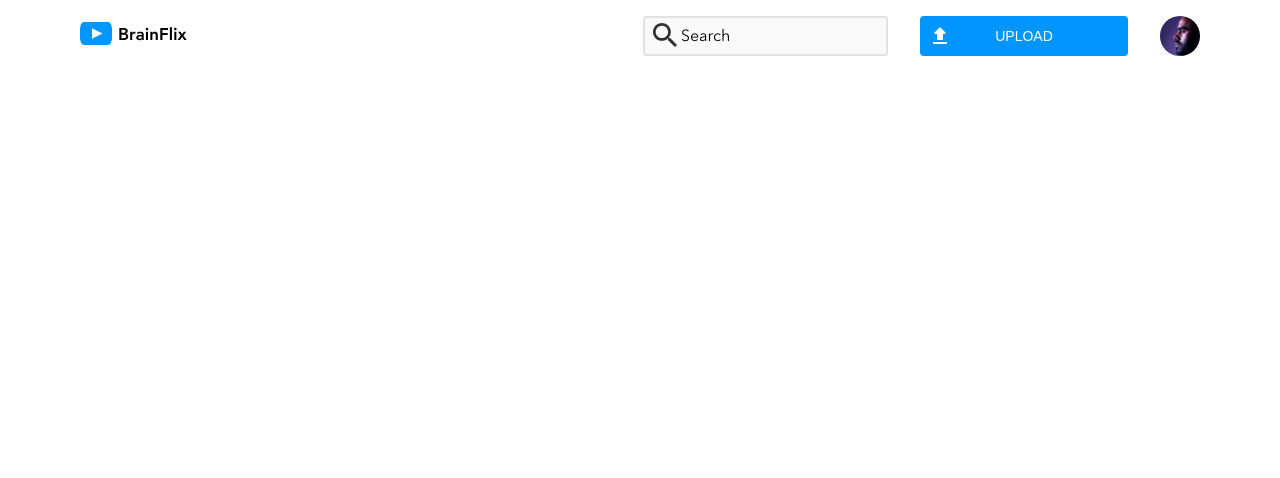
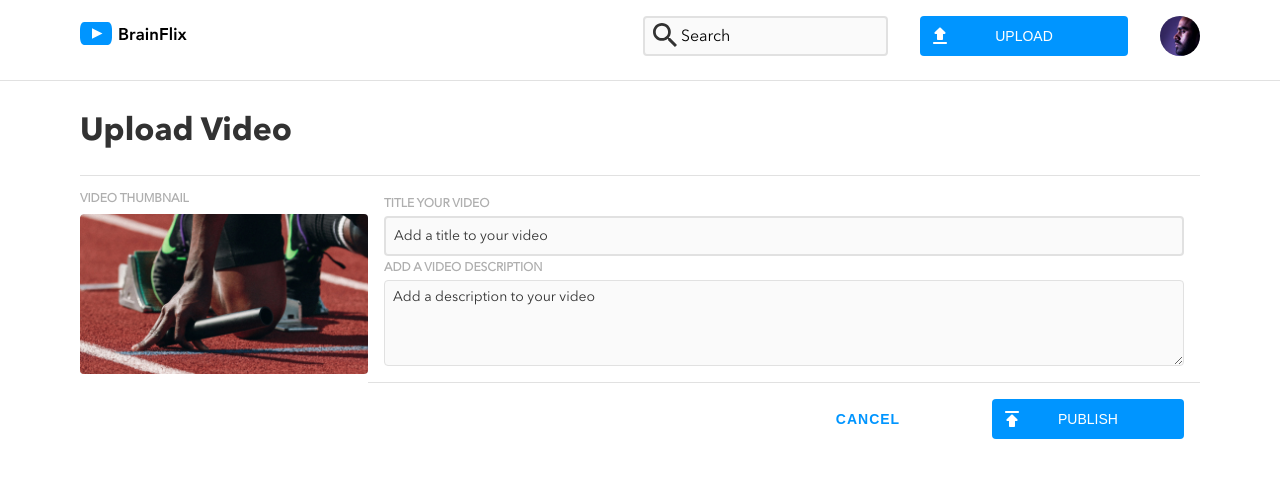
Before and after one commit to reema-susanroy/reema-susanroy-brainflix, a React (Create React App) app: page /upload in a window 1280 px wide. Before the commit this address had no page. Shown: the top 478 px of the page. Built offline with nearby package versions, Linux system fonts and the light colour scheme.

Commit message:
Added upload page.

```diff
--- a/src/App.js
+++ b/src/App.js
@@ -10,6 +10,7 @@ import Header from './components/Header/Header';
 // import Comments from './components/Comments/Comments';
 // import NextVideo from './components/NextVideo/NextVideo';
 import HomePage from './pages/HomePage/HomePage';
+import UploadPage from './pages/UploadPage/UploadPage';
 
 function App() {
 
@@ -28,7 +29,7 @@ function App() {
         <Routes>
           <Route path="/" element={<HomePage />} />
           <Route path="/videos/:videoId" element = {<HomePage />}/>
-          {/* <Route path="/upload" element = {}/> */}
+          <Route path="/upload" element = {<UploadPage />}/>
 
 
         </Routes>
--- a/src/components/Header/Header.js
+++ b/src/components/Header/Header.js
@@ -16,15 +16,17 @@ function Header() {
                     <div className='navbar__search navbar__logo'>
                         <form className='navbar__search-form'>
                             <label htmlFor='search' />
-                            <input id="search" name='input' placeholder='Search' />
+                            <input className="input" id="search" name='input' placeholder='Search' />
                         </form>
                         <div className='navbar__image-mobile '>
                             <img src={avatar} alt='avatar' />
                         </div>
                     </div>
-                    <div className='navbar__button'>
-                        <button className='navbar__button--upload'>Upload</button>
-                    </div>
+                    <Link to='/upload' className='navbar__button'>
+                        {/* <div className='navbar__button'> */}
+                            <button className='navbar__button--upload'>Upload</button>
+                        {/* </div> */}
+                    </Link>
                     <div className='navbar__image-tablet'>
                         <img src={avatar} alt='avatar' />
                     </div>
--- a/src/components/Header/Header.scss
+++ b/src/components/Header/Header.scss
@@ -5,9 +5,12 @@
 .navbar {
     @include setPadding();
     width: 100%;
+    padding-bottom: 1rem;
+    border-bottom: 1px solid $divider_color;
 
     @include tablet {
         @include setPadding_tablet;
+        padding-bottom: 1.5rem;
         display: flex;
         flex-direction: row;
         background-color: $primary_background_color;
@@ -87,30 +90,18 @@
     }
 
     &__button {
-        display: flex;
-        justify-content: center;
+        @include button_container();
+        // display: flex;
+        // justify-content: center;
+        // text-decoration: none;
 
-        @include tablet {
-            width: 13rem;
-        }
+        // @include tablet {
+        //     width: 13rem;
+        // }
 
         &--upload {
-            text-transform: uppercase;
-            cursor: pointer;
-            color: $primary_background_color;
-            background-color: $primary_color_button;
-            border: none;
-            width: 100%;
+            @include button();
             background-image: url('../../assets/images/icons/upload.svg');
-            background-repeat: no-repeat;
-            height: 2.5rem;
-            width: 100%;
-            border-radius: 4px;
-            box-sizing: border-box;
-            background-repeat: no-repeat;
-            background-size: 1.5rem;
-            background-position: (0.5rem 0.5rem);
-            font-size: 14px;
 
             &:hover {
                 background-color: $secondary_color_button;
@@ -119,29 +110,31 @@
     }
 }
 
-input {
+.input {
+    @include form-field();
     background-image: url('../../assets/images/icons/search.svg');
     background-repeat: no-repeat;
-    height: 2.5rem;
-    width: 100%;
-    border-radius: 4px;
-    box-sizing: border-box;
+    font-size: 1rem;
+    // height: 2.5rem;
+    // width: 100%;
+    // border-radius: 4px;
+    // box-sizing: border-box;
     background-repeat: no-repeat;
     padding-left: 2rem;
     background-size: 1.5rem;
     background-position: (0.5rem 0.3rem);
-    font-size: 1rem;
-    border-color: $divider_color;
-    border-style: solid;
-    background-color: $form_background_color;
-    outline: none;
+    // font-size: 1rem;
+    // border-color: $divider_color;
+    // border-style: solid;
+    // background-color: $form_background_color;
+    // outline: none;
 
     &:focus {
         border-color: $primary_color_button;
     }
 }
 
-input::placeholder {
+.input::placeholder {
     padding-left: 0.25rem;
     color: $secondary_color_brainflix;
     font-family: "Avenir Next LT Pro-Regular";
--- a/src/components/MainVideo/MainVideo.scss
+++ b/src/components/MainVideo/MainVideo.scss
@@ -3,11 +3,11 @@
 
 
 .video__player {
-    padding: 1rem 0 0;
+    // padding: 1rem 0 0;
 
-    @include tablet {
-        padding: 1.5rem 0 0;
-    }
+    // @include tablet {
+    //     padding: 1.5rem 0 0;
+    // }
 
     &--image {
         width: 100%;
--- a/src/pages/UploadPage/UploadPage.js
+++ b/src/pages/UploadPage/UploadPage.js
@@ -1,8 +1,59 @@
-function UploadPage (){
+import './UploadPage.scss'
 
+import { useNavigate } from "react-router";
+import { useState } from "react";
+import img from '../../assets/images/photos/Upload-video-preview.jpg'
 
-    return(
+function UploadPage() {
+
+    const navigate = useNavigate();
+    const [uploadForm, setUploadForm] = useState(false);
+
+    const goToHomepage = (event) => {
+        event.preventDefault();
+        event.target.reset();
+        setUploadForm(true);
+
+        // after 5 seconds, send the user to /contestants
+        setTimeout(() => {
+            navigate("/");
+        }, 5000);
+    }
+
+    return (
         <>
+            <div className="" >
+
+                <h1 className="upload">Upload Video</h1>
+                <div className='upload-cont'>
+                    <section className='upload-cont__divider'>
+                        <article className='upload__thumbnail'>
+                            <h3 className='upload__thumbnail--title'>VIDEO THUMBNAIL</h3>
+                            <div className='upload__thumbnail--image-cont'>
+                                <img className='upload__thumbnail--image' src={img} alt="video-upload" />
+                            </div>
+                        </article>
+                        <form onSubmit={goToHomepage} className='form__upload'>
+                            <section className='form-video'>
+                                <label className='form-video__title'>TITLE YOUR VIDEO
+                                    <input className='form-video__title-input' type="text" placeholder='Add a title to your video' />
+                                </label>
+                                <label className='form-video__title'>ADD A VIDEO DESCRIPTION
+                                    <textarea className='form-video__description-input' type="text" rows={4} placeholder='Add a description to your video' />
+                                </label>
+                            </section>
+                            <div className='form__button'>
+                                <button className='form__button--publish'>PUBLISH</button>
+                                <button className='form__button--cancel'>CANCEL</button>
+                                {/* <button disabled={uploadForm}>Submit Form</button> */}
+                            </div>
+                        </form>
+                    </section>
+                </div>
+                {uploadForm && (
+                    <div>Successfully submitted form. Taking you to the view contestants page</div>
+                )}
+            </div>
         </>
     )
 
--- /dev/null
+++ b/src/pages/UploadPage/UploadPage.scss
@@ -0,0 +1,171 @@
+@use '../../styles/partials/mixins' as *;
+@use '../../styles/partials/variable' as *;
+
+.upload-cont {
+    // padding-top: 1rem;
+
+    @include tablet{
+        @include setPadding_tablet;
+    }
+    @include desktop {
+        @include setPadding_desktop;
+        // display: flex;
+        // flex-direction: row;
+        // gap: 1.5rem;
+    }
+
+    &__divider{
+        border-top: 1px solid $divider_color;
+        @include desktop{
+            display: flex;
+        }
+    }
+}
+
+.upload {
+    font-family: 'Avenir Next LT Pro-Bold';
+    @include setPadding;
+    // padding-top: 2rem;
+    @include tablet{
+        // @include setPadding_tablet;
+        padding: 1.5rem;
+    }
+    @include desktop{
+        @include setPadding_desktop;
+        padding-top: 2rem;
+    }
+
+    &__thumbnail {
+        @include setPadding();
+        // padding-top: 2rem;
+
+        @include tablet{
+            padding: 1rem 0 0;
+        }
+
+        &--title {
+            font-size: 12px;
+            color: $secondary_text_color;
+            padding-bottom: .5rem;
+        }
+
+        &--image-cont {
+            // display: flex;
+            // width: 36px;
+            // height: 150px;
+            width: 18rem;
+            height: 10rem;
+            border-radius: 4px;
+            overflow: hidden;
+            object-fit: cover;
+            background-color: $divider_color;
+        }
+
+        &--image {
+            // width: 100%;
+            // height: 100%;
+            width: 20rem;
+            object-fit: cover;
+            object-position: bottom;
+        }
+
+    }
+
+}
+
+.form {
+    @include setPadding();
+}
+.form__upload{
+    @include desktop{
+        flex: 1;
+    }
+}
+.form-video {
+    display: flex;
+    flex-direction: column;
+    padding: 1rem;
+
+    @include tablet {
+        border-bottom: 1px solid $divider_color;
+    }
+
+    &__title {
+        display: flex;
+        flex-direction: column;
+        padding-top: 1rem;
+        color: $secondary_text_color;
+        font-size: 12px;
+        font-weight: 900;
+        line-height: 1.5rem;
+
+        @include desktop {
+            padding: 0;
+
+        }
+
+        &-input {
+            @include form-field();
+            font-size: 14px;
+            padding: .5rem;
+            font-family: 'Avenir Next LT Pro-Regular';
+
+            &:focus {
+                border-color: $primary_color_button;
+            }
+        }
+
+    }
+
+    &__description-input {
+        @include form-field();
+        height: 100%;
+        font-size: 14px;
+        padding: .5rem;
+        font-family: 'Avenir Next LT Pro-Regular';
+
+        &:focus {
+            border-color: $primary_color_button;
+        }
+    }
+
+
+}
+
+.form__button {
+    @include button_container();
+    @include setPadding();
+    gap: 1.5rem;
+    padding-top: 1rem;
+
+    @include tablet {
+        flex-direction: row-reverse;
+        display: flex;
+        justify-content: flex-start;
+        width: 100%;
+    }
+
+    &--publish {
+        @include button();
+        background-image: url('../../assets/images/icons/publish.svg');
+
+        @include tablet {
+            width: 12rem;
+        }
+
+    }
+
+    &--cancel {
+        border: none;
+        height: 2.5rem;
+        background-color: $primary_background_color;
+        color: $primary_color_button;
+        font-size: 14px;
+        font-weight: 600;
+
+        @include tablet {
+            width: 25%;
+            letter-spacing: 1px;
+        }
+    }
+}
--- a/src/styles/partials/_mixins.scss
+++ b/src/styles/partials/_mixins.scss
@@ -34,7 +34,7 @@
 }
 
 @mixin setPadding {
-    padding: 0 1rem;
+    padding: 1rem;
 }
 
 @mixin setPadding_tablet {
@@ -43,8 +43,57 @@
 
 @mixin setPadding_desktop {
     padding: 0 5rem;
+    padding-bottom: 1.5rem;
 }
 
 @mixin textSecondaryColor {
     color: $secondary_text_color;
 }
+
+
+@mixin button_container{
+    display: flex;
+    flex-direction: column;
+    justify-content: center;
+    text-decoration: none;
+
+    @include tablet {
+        width: 13rem;
+        flex-direction: row-reverse;
+
+
+    }
+}
+
+@mixin button {
+    text-transform: uppercase;
+    cursor: pointer;
+    color: $primary_background_color;
+    background-color: $primary_color_button;
+    border: none;
+    width: 100%;
+    background-repeat: no-repeat;
+    height: 2.5rem;
+    width: 100%;
+    border-radius: 4px;
+    // box-sizing: border-box;
+    background-repeat: no-repeat;
+    background-size: 1.5rem;
+    background-position: (0.5rem 0.5rem);
+    font-size: 14px;
+}
+
+@mixin form-field{
+    height: 2.5rem;
+    width: 100%;
+    border-radius: 4px;
+    // box-sizing: border-box;
+    // background-repeat: no-repeat;
+    padding-left: 2rem;
+    // background-size: 1.5rem;
+    // background-position: 0.5rem 0.3rem;
+    border-color: #E1E1E1;
+    border-style: solid;
+    background-color: #FAFAFA;
+    outline: none;
+}
--- a/src/styles/partials/_resets.scss
+++ b/src/styles/partials/_resets.scss
@@ -14,7 +14,7 @@
     margin: 0;
   }
 
-  h1, ul{
+  h1,h3, ul{
     margin: 0;
   }
   ul,
@@ -23,3 +23,8 @@
     list-style-type: none;
     padding: 0;
   }
+
+  Link{
+    list-style-type: none;
+    text-decoration: none;
+  }
```
